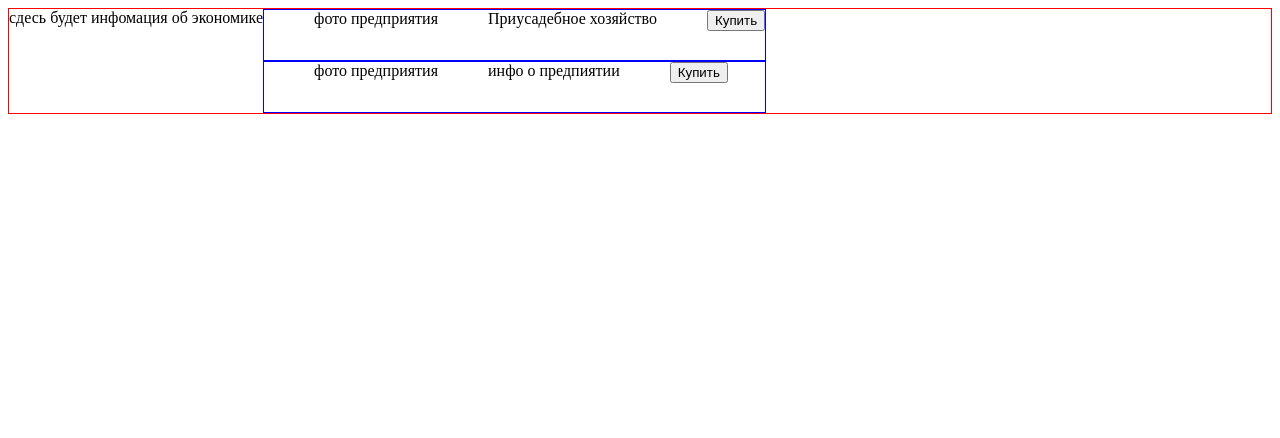
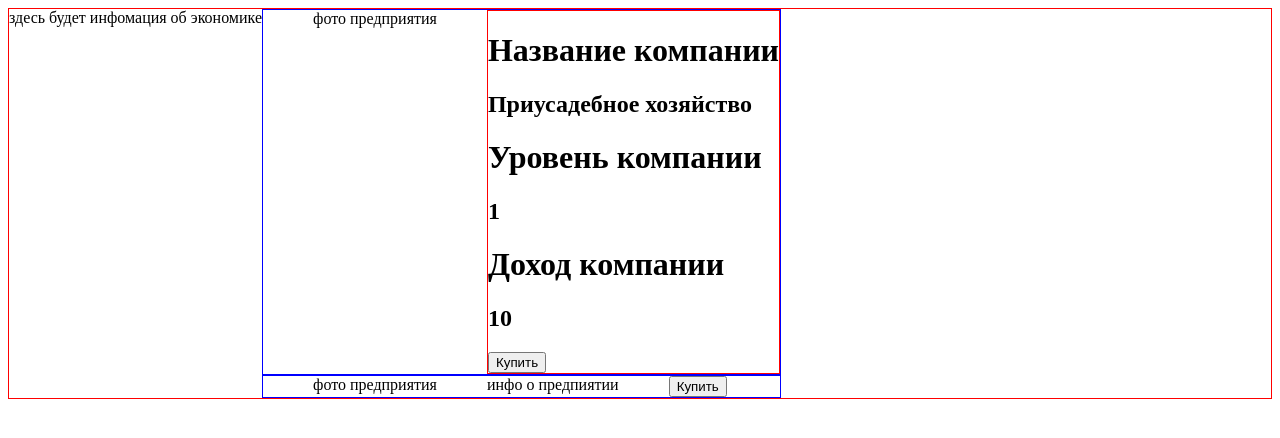
Before and after one commit to Vraygel/ekonomikaGame, a plain HTML site: page index.html in a window 1280 px wide. Drawn offline with Linux system fonts and the light colour scheme.

Commit message:
2 коммит

```diff
--- a/index.html
+++ b/index.html
@@ -13,7 +13,7 @@
 
 	<div class="wrap red">
 		<div class="info">
-			сдесь будет инфомация об экономике
+			здесь будет инфомация об экономике
 			<p class="score"></p>
 		</div>
 		<div class="wrap__enterprises__all">
@@ -21,10 +21,15 @@
 				<div class="enterprises_item">
 					фото предприятия
 				</div>
-				<div class="enterprises_item">
-					Приусадебное хозяйство
-				</div>
-				<div class="enterprises_item">
+				<div class="enterprises_item red">
+					<h1>Название компании</h1>
+					<h2 name="name_enterprises" >Приусадебное хозяйство</h2>
+					<h1>Уровень компании</h1>
+					<h2 name="level_enterprises" >1</h2>
+					<h1>Доход компании</h1>
+					<h2 name="income_enterprises" >10</h2>
+				<!-- </div>
+				<div class="enterprises_item"> -->
 					<button class="buy active">Купить</button>
 					<button class="work">Заработать</button>
 
--- a/index.js
+++ b/index.js
@@ -20,11 +20,19 @@ for (const item of work) {
 }
 
 
+// elem.getAttribute(name)
+
 for (const item of buy) {
 	item.addEventListener('click', (event) => {
 		event.target.classList.remove('active')
+		event.target.nextSibling.nextSibling.classList.add('active')
+holding.push(obj)
 
 
+
+console.log(event.target.parentElement.querySelectorAll('h2'));
+console.log(event.target);
+console.log(event.target.nextSibling.nextSibling.classList);
 		autoWork()
 	})
 
--- a/style.css
+++ b/style.css
@@ -17,7 +17,6 @@
 }
 
 .enterprises_item{
-  height: 50px;
   margin-left: 50px;
 }
 
```
